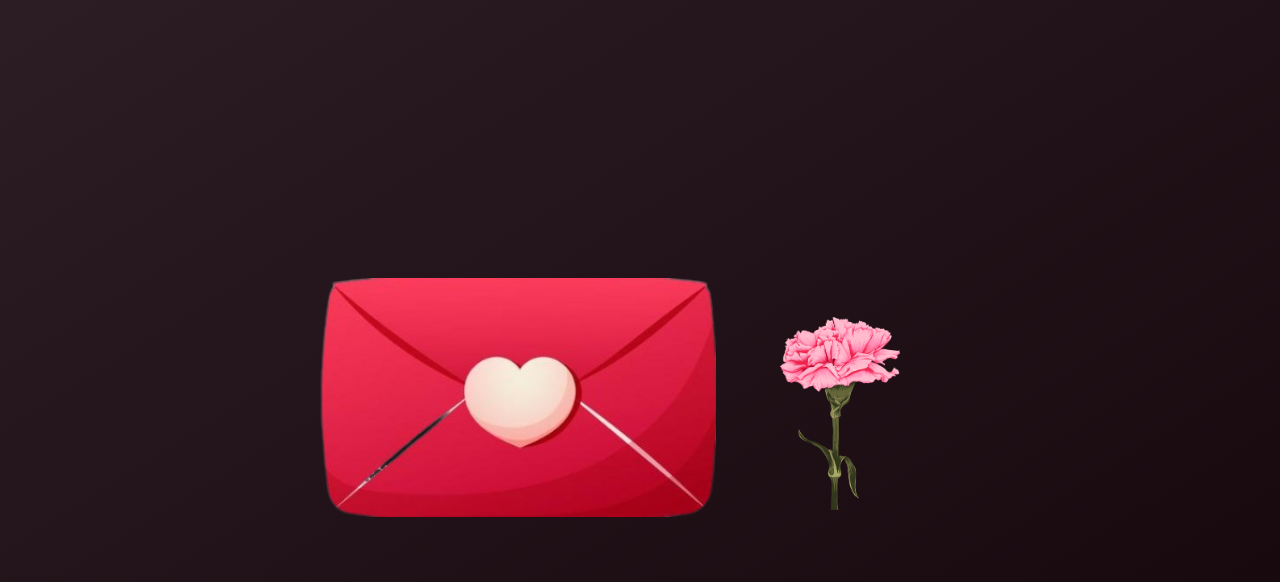
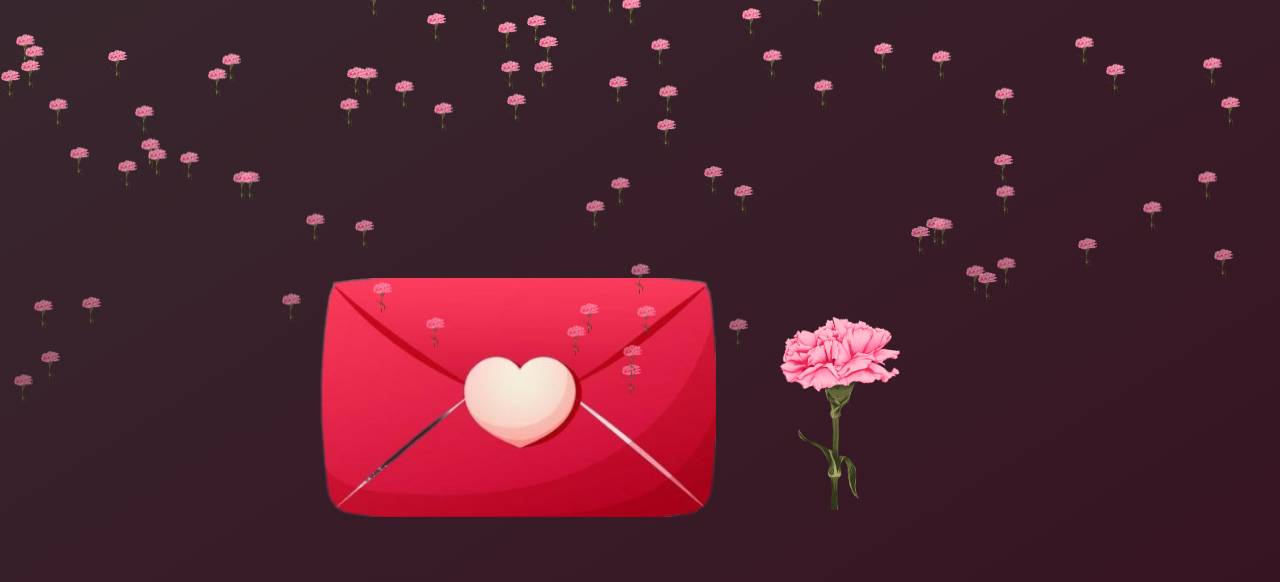
Before and after one commit to StickCrea/flor, a plain HTML site: page index.html in a window 1280 px wide. Drawn offline with Linux system fonts and the light colour scheme.

Commit message:
v4 update-for page

```diff
--- a/index.html
+++ b/index.html
@@ -12,8 +12,45 @@
     />
 
     <style>
+      .lluvia {
+  position: fixed;
+  top: 0;
+  left: 0;
+  width: 100%;
+  height: 100%;
+  pointer-events: none;
+  z-index: 1; /* Asegura que la lluvia esté detrás del contenido interactivo */
+}
+
+.gota {
+  position: absolute;
+  width: 30px; /* Ajusta según el tamaño de tu flor */
+  height: 30px;
+  background-image: url('img/clavel.png'); /* Ruta a tu imagen */
+  background-size: contain;
+  background-repeat: no-repeat;
+  animation: caer 30s linear infinite;
+  opacity: 0.8;
+}
+
+.gota img {
+  mix-blend-mode: multiply;
+}
+
+
+@keyframes caer {
+  0% {
+    transform: translateY(-20px);
+    opacity: 1;
+  }
+  100% {
+    transform: translateY(100vh);
+    opacity: 0;
+  }
+}
+
       body {
-        background: linear-gradient(to bottom right, #2b1d23, #15060c);
+        background: linear-gradient(to bottom right, #38272e, #371120);
         color: white;
         font-family: "Segoe UI", sans-serif;
         display: flex;
@@ -87,6 +124,7 @@
     </style>
   </head>
   <body>
+     <div class="lluvia" id="lluvia"></div>
     <div class="carta-container" onclick="toggleCarta()">
       <img
         id="carta-img"
@@ -147,7 +185,28 @@
     mensaje.classList.add("visible");
     carta.classList.add("opened");
   }
+
+  abierta = !abierta; // ✅ alterna entre abierta y cerrada
+}
+
+    </script>
+
+    <script>
+  // Efecto lluvia
+  const contenedorLluvia = document.getElementById('lluvia');
+  const numGotas = 80; // Puedes ajustar la cantidad
+
+  for (let i = 0; i < numGotas; i++) {
+    let gota = document.createElement('div');
+    gota.classList.add('gota');
+    gota.style.left = Math.random() * 100 + 'vw';
+    gota.style.animationDelay = Math.random() * 5 + 's';
+    gota.style.animationDuration = (10 + Math.random() * 4) + 's';
+    contenedorLluvia.appendChild(gota);
   }
 </script>
+
+
   </body>
+
 </html>
--- a/styles.css
+++ b/styles.css
@@ -1999,11 +1999,7 @@ body {
   animation: bounceIn 0.6s ease;
 }
 
-@keyframes bounceIn {
-  0%   { transform: scale(0.9); opacity: 0; }
-  60%  { transform: scale(1.05); opacity: 1; }
-  100% { transform: scale(1); }
-}
+
 
 
 @-webkit-keyframes love {
```
Lines whose indentation alone changed are shown as unchanged.
